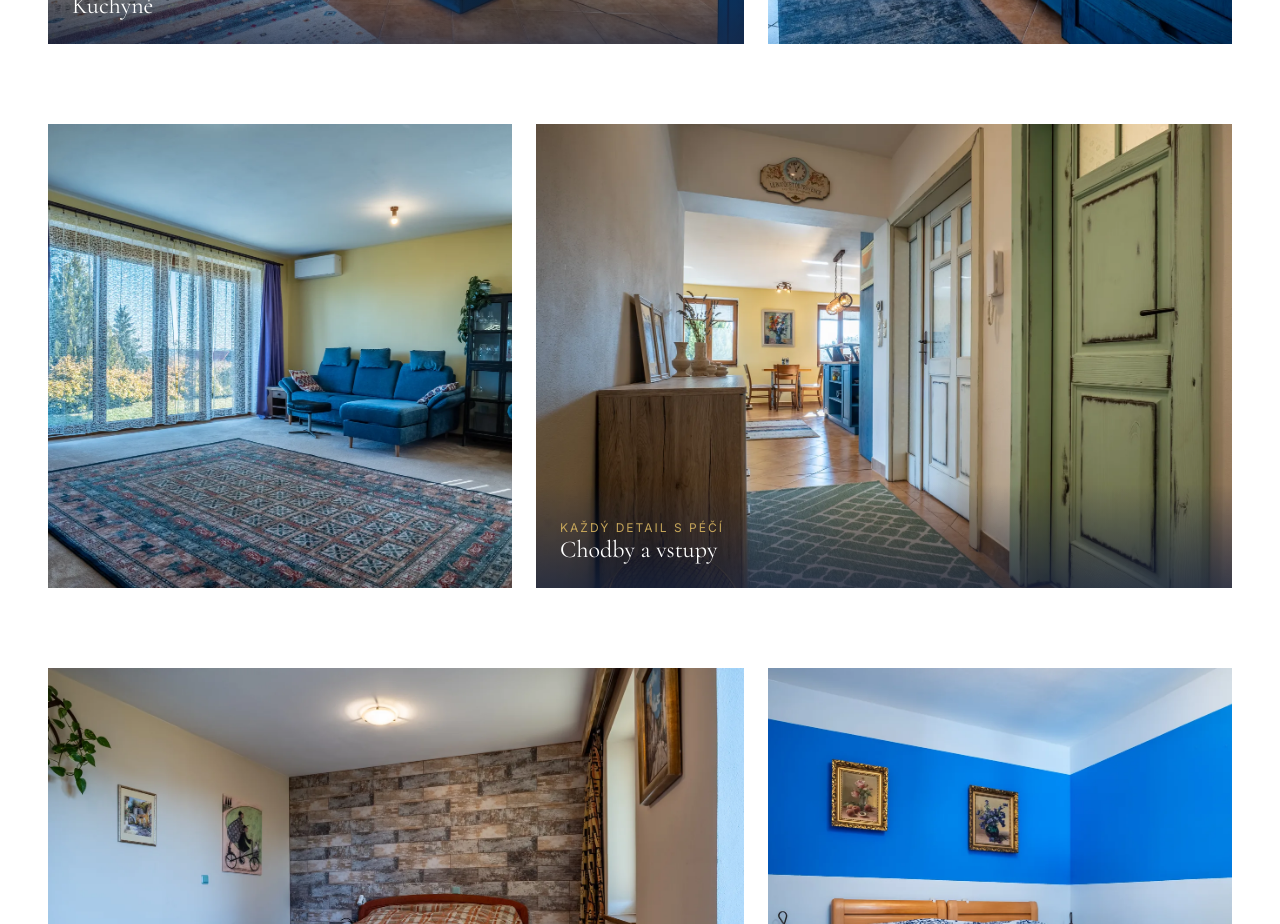
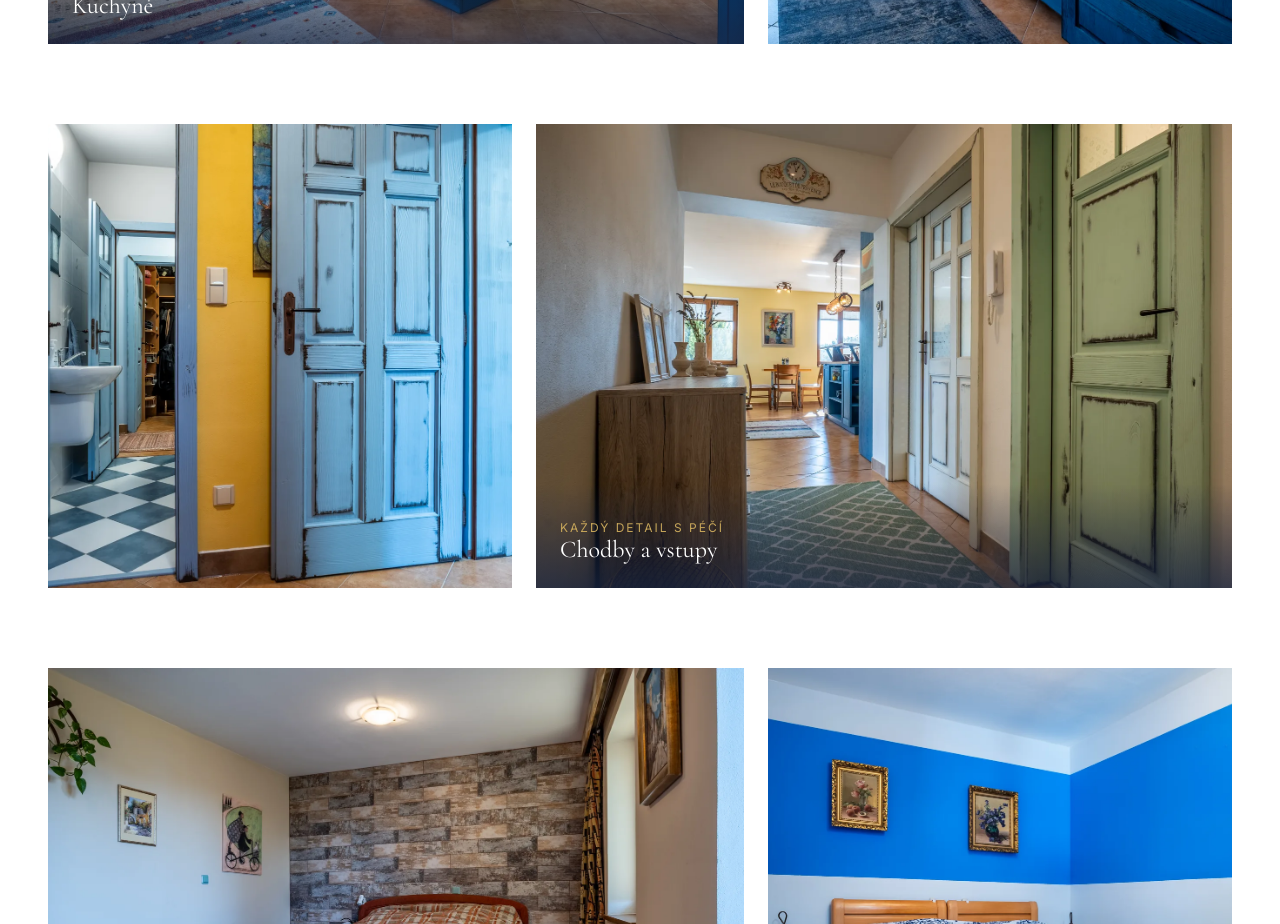
Before and after one commit to tknurture/Petr-Dadej---Rezidence-Pavlov, a Next.js app: page / in a window 1280 px wide. Shown: the part 5700-6624 px from the top of the page. Built offline with nearby package versions, Linux system fonts and the light colour scheme.

Commit message:
Chodby a vstupy: obývák nahrazen záběrem patinovaných modrých dveří
Co-Authored-By: Claude Sonnet 4.6 <noreply@anthropic.com>

```diff
--- a/app/page.tsx
+++ b/app/page.tsx
@@ -518,7 +518,7 @@ export default function Home() {
         </div>
 
         <div className="room-row reverse reveal">
-          <img src="/images/zasilka/PS1A6989-HDR.webp" alt="Obývací prostor s výhledem do zahrady" loading="lazy" />
+          <img src="/images/zasilka/PS1A6834-HDR.webp" alt="Patinované dveře a průhled do chodby" loading="lazy" />
           <div className="room-label">
             <img src="/images/zasilka/PS1A6909-HDR.webp" alt="Chodba se zelenými dveřmi" loading="lazy" />
             <div className="room-label-text">
```
